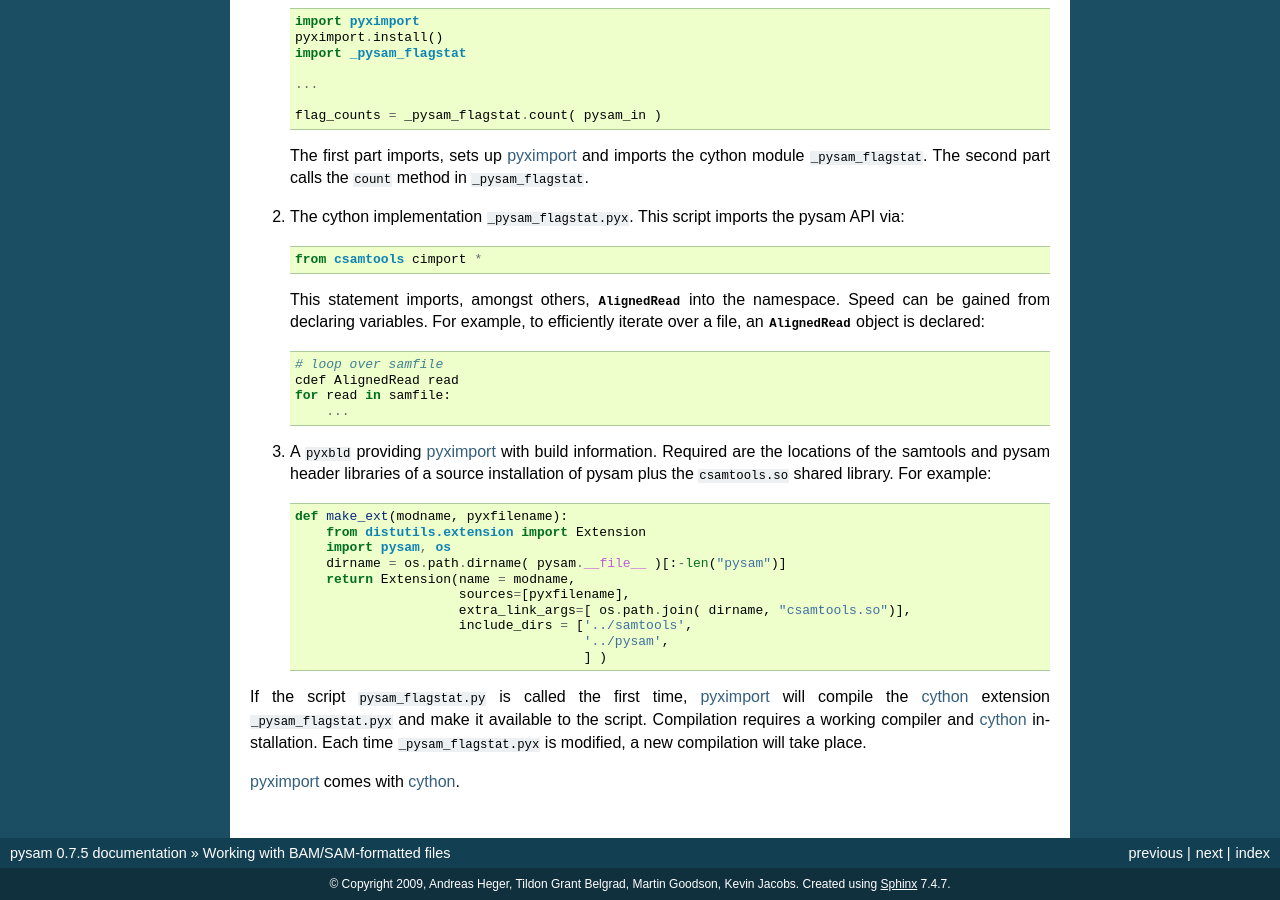
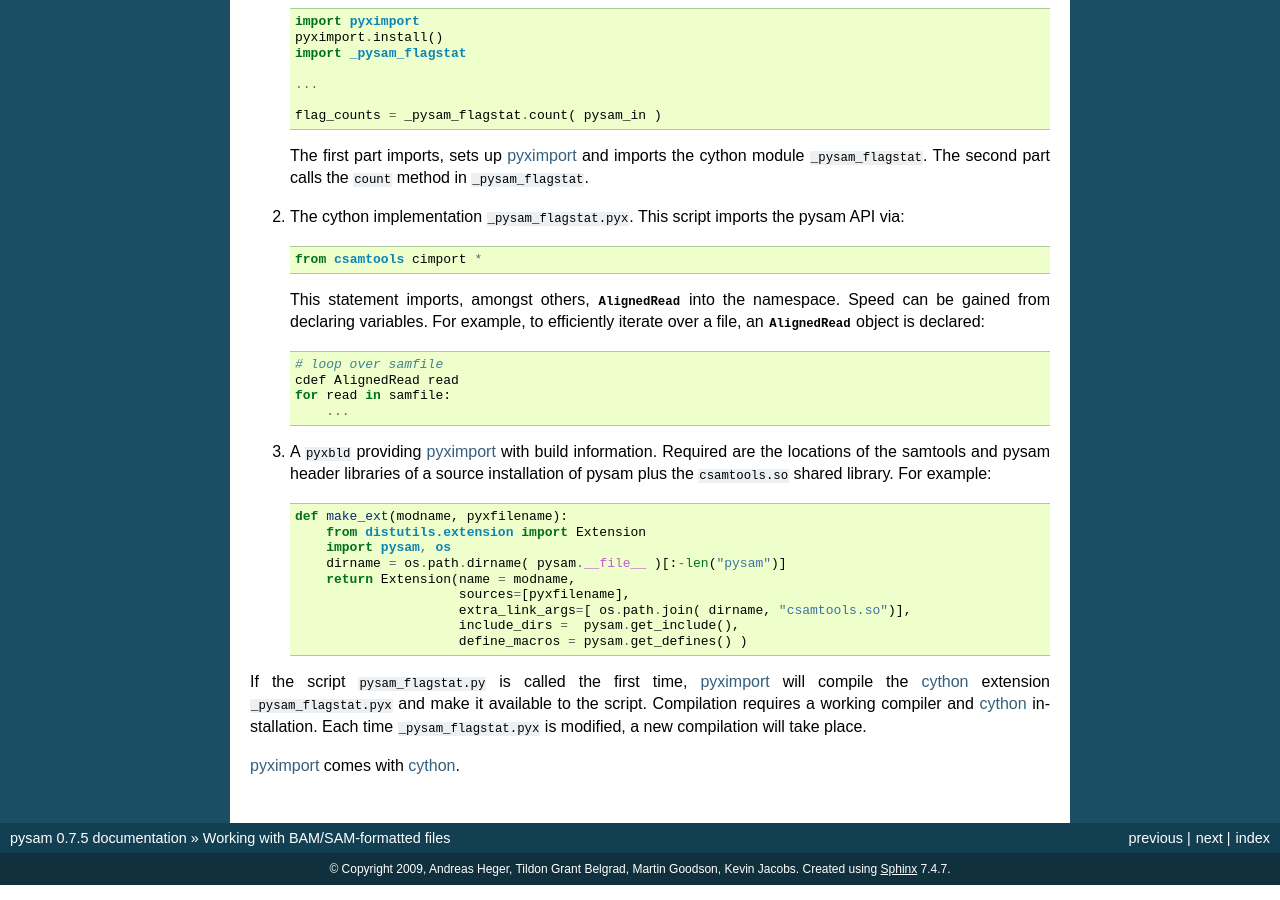
Before and after one commit to pysam-developers/pysam, a Sphinx documentation site: the page built from doc/usage.rst, in a window 1280 px wide and 900 px high, scrolled down 3306 px. Built offline with Sphinx 7.4.7, drawn with Linux system fonts in a browser that asks for light colours; pages that are not in the unit, such as notebooks, are missing from menus.

Commit message:
minor changes to documentation

```diff
--- a/doc/usage.rst
+++ b/doc/usage.rst
@@ -267,11 +267,8 @@ and consists of three files:
 	 return Extension(name = modname,
 			  sources=[pyxfilename],
 			  extra_link_args=[ os.path.join( dirname, "csamtools.so")],
-			  include_dirs = ['../samtools',
-					  '../pysam',
-					  ] )
-
-
+			  include_dirs =  pysam.get_include(),
+			  define_macros = pysam.get_defines() )
 
 If the script :file:`pysam_flagstat.py` is called the first time, pyximport_ will
 compile the cython_ extension :file:`_pysam_flagstat.pyx` and make it available
```
Also changed, not shown: 1 other file.
